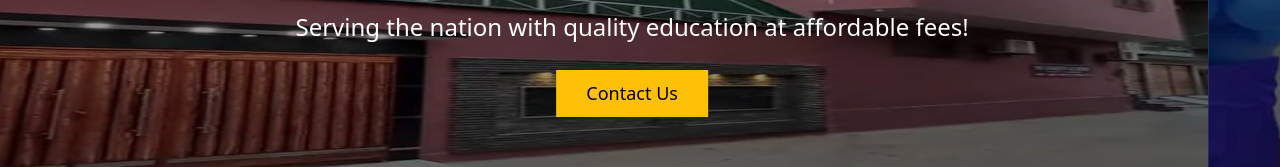
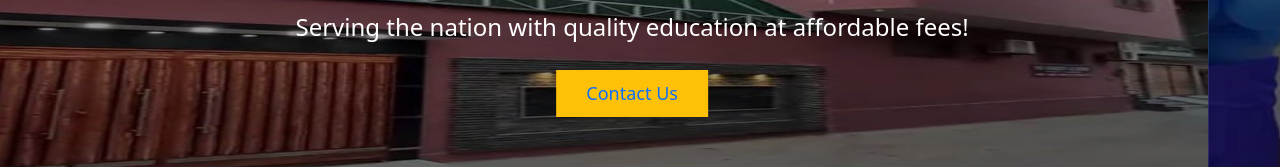
Before and after one commit to Arhama-Mehmood/MES-Website, a plain HTML site: page index.html in a window 1280 px wide. Shown: the part 482-649 px from the top of the page. Drawn offline with nearby package versions, Linux system fonts and the light colour scheme; a web font is replaced by a local one.

Commit message:
Second Commit

```diff
--- a/index.html
+++ b/index.html
@@ -114,7 +114,7 @@
                     <h2 class="heading1">Welcome to <br> the best educations</h2>
                     <h1 class="heading2">SCHOOL</h1>
                     <h4>Serving the nation with quality education at affordable fees!</h4>
-                    <button class="contact-button">Contact Us</button>
+                    <button class="contact-button"><a href="contact.html" class="text-decoration-none"> Contact Us</a></button>
                 </div>
             </div>
             <div class="carousel-item ">
@@ -124,7 +124,7 @@
                     <h2 class="heading1">Welcome to <br>the best educations</h2>
                     <h1 class="heading2">SCHOOL</h1>
                     <h4>Serving the nation with quality education at affordable fees!</h4>
-                    <button class="contact-button">Contact Us</button>
+                    <button class="contact-button"><a href="contact.html" class="text-decoration-none"> Contact Us</a></button>
                 </div>
             </div>
 
@@ -135,7 +135,7 @@
                     <h2 class="heading1">Welcome to <br>the best educations</h2>
                     <h1 class="heading2">SCHOOL</h1>
                     <h4>Serving the nation with quality education at affordable fees!</h4>
-                    <button class="contact-button">Contact Us</button>
+                    <button class="contact-button"><a href="contact.html" class="text-decoration-none"> Contact Us</a></button>
                 </div>
             </div>
 
@@ -146,7 +146,7 @@
                     <h2 class="heading1">Welcome to <br>the best educations</h2>
                     <h1 class="heading2">SCHOOL</h1>
                     <h4>Serving the nation with quality education at affordable fees!</h4>
-                    <button class="contact-button">Contact Us</button>
+                    <button class="contact-button"><a href="contact.html" class="text-decoration-none"> Contact Us</a></button>
                 </div>
             </div>
 
@@ -157,7 +157,7 @@
                     <h2 class="heading1">Welcome to <br>the best educations</h2>
                     <h1 class="heading2">SCHOOL</h1>
                     <h4>Serving the nation with quality education at affordable fees!</h4>
-                    <button class="contact-button">Contact Us</button>
+                    <button class="contact-button"><a href="contact.html" class="text-decoration-none"> Contact Us</a></button>
                 </div>
             </div>
 
```
